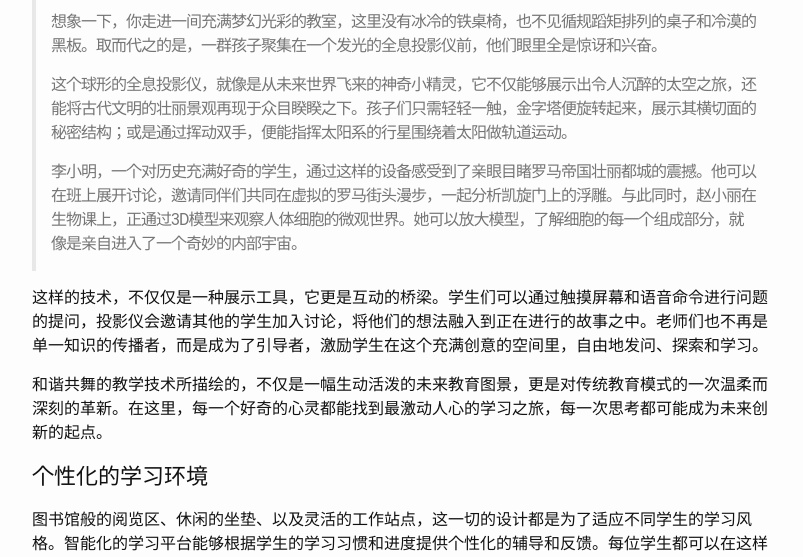
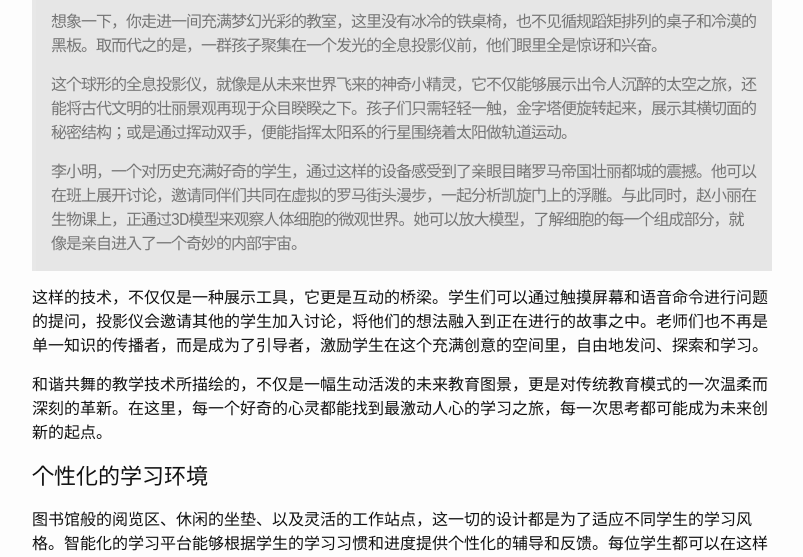
Before and after one commit to talkincode/ToughNotes, a Jekyll site: the page built from index.html, in a window 1280 px wide. Shown: the part 1036-1593 px from the top of the page, without its empty margins (238-1041 px from the left). Built offline with Jekyll 4.4.1, drawn with Linux system fonts in a browser that asks for light colours; the list of posts is cut into pages by our own code.

Commit message:
更新引用块样式***
***更新引用块样式

```diff
--- a/_sass/whiteglass/_base.scss
+++ b/_sass/whiteglass/_base.scss
@@ -146,8 +146,11 @@ blockquote {
   color: $grey-color;
   border-left: 4px solid $grey-color-light;
   padding: $spacing-unit * 0.5 $spacing-unit * 0.5;
+  background: #e6e6e6;
   font-size: 16px;
   letter-spacing: -1px;
+  font-style: normal;
+
   > :last-child {
     margin-bottom: 0;
   }
```
